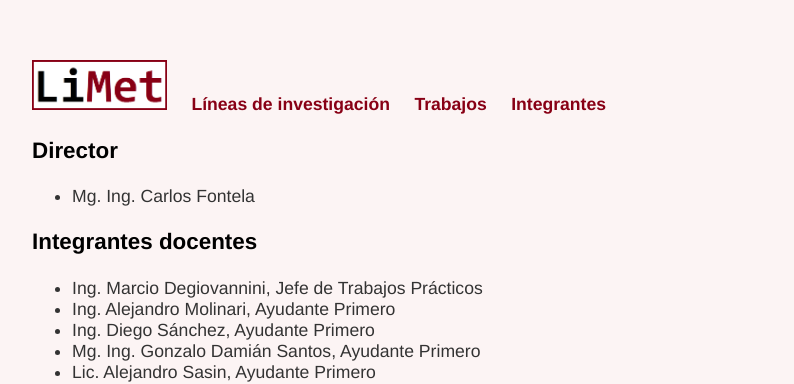
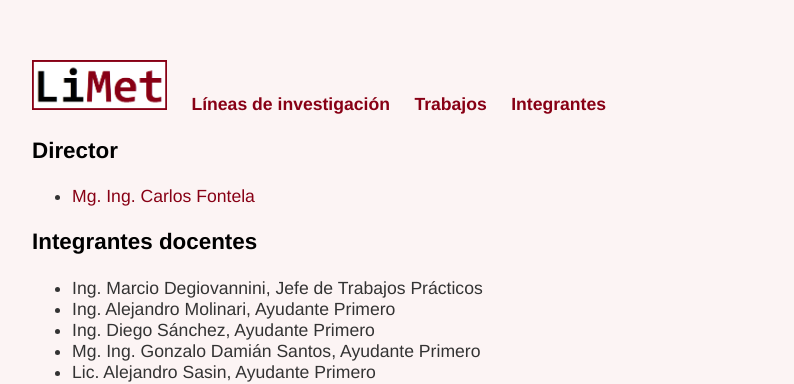
Before and after one commit to limetfiuba/limetfiuba.github.io, a Jekyll site: the page built from integrantes/index.html, in a window 1280 px wide. Shown: the top 384 px of the page, without its empty margins (96-890 px from the left). Built offline with Jekyll 4.4.1, drawn with Linux system fonts in a browser that asks for light colours.

Commit message:
Update index.html

```diff
--- a/integrantes/index.html
+++ b/integrantes/index.html
@@ -6,7 +6,7 @@ title: LiMet | Integrantes
 <div class="blurb">
     <p>
     <ul>
-        <li>Mg. Ing. Carlos Fontela</li>
+        <li><a href="carlosfontela.html">Mg. Ing. Carlos Fontela</a></li>
   </ul>
   </p>
 </div>
```
